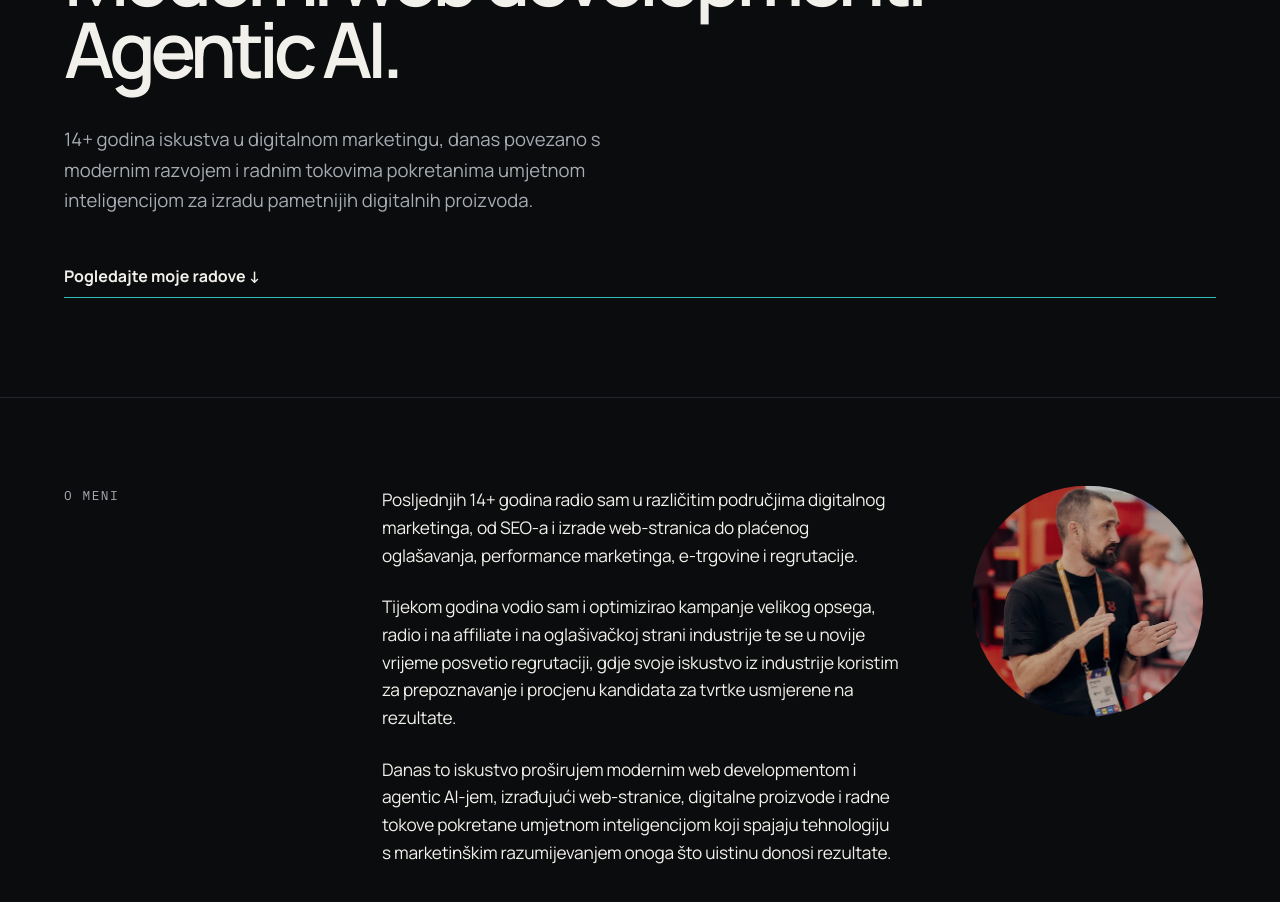
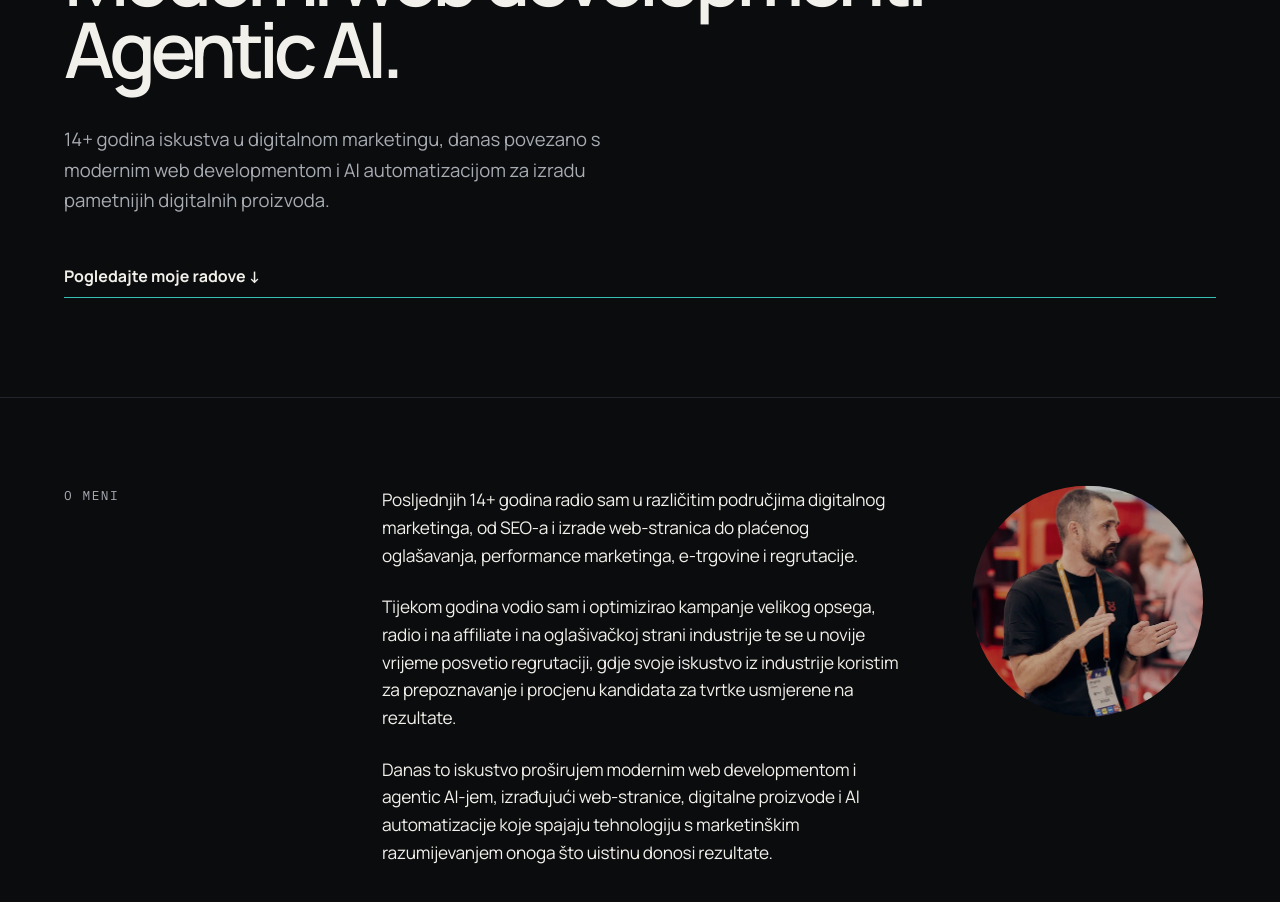
Before and after one commit to angeloroic/angeloroic.com, a Next.js app: page /hr in a window 1280 px wide. Shown: the part 340-1242 px from the top of the page. Built offline with nearby package versions, Linux system fonts and the light colour scheme.

Commit message:
Refine Croatian AI copy

```diff
--- a/content/site.ts
+++ b/content/site.ts
@@ -100,7 +100,7 @@ export const croatianContent: SiteContent = {
   nav: { about: "O meni", work: "Radovi", experience: "Iskustvo", contact: "Kontakt" },
   hero: {
     title: "Digitalni marketing.\nModerni web development.\nAgentic AI.",
-    copy: "14+ godina iskustva u digitalnom marketingu, danas povezano s modernim razvojem i radnim tokovima pokretanima umjetnom inteligencijom za izradu pametnijih digitalnih proizvoda.",
+    copy: "14+ godina iskustva u digitalnom marketingu, danas povezano s modernim web developmentom i AI automatizacijom za izradu pametnijih digitalnih proizvoda.",
     cta: "Pogledajte moje radove ↓",
   },
   about: {
@@ -108,7 +108,7 @@ export const croatianContent: SiteContent = {
     paragraphs: [
       "Posljednjih 14+ godina radio sam u različitim područjima digitalnog marketinga, od SEO-a i izrade web-stranica do plaćenog oglašavanja, performance marketinga, e-trgovine i regrutacije.",
       "Tijekom godina vodio sam i optimizirao kampanje velikog opsega, radio i na affiliate i na oglašivačkoj strani industrije te se u novije vrijeme posvetio regrutaciji, gdje svoje iskustvo iz industrije koristim za prepoznavanje i procjenu kandidata za tvrtke usmjerene na rezultate.",
-      "Danas to iskustvo proširujem modernim web developmentom i agentic AI-jem, izrađujući web-stranice, digitalne proizvode i radne tokove pokretane umjetnom inteligencijom koji spajaju tehnologiju s marketinškim razumijevanjem onoga što uistinu donosi rezultate.",
+      "Danas to iskustvo proširujem modernim web developmentom i agentic AI-jem, izrađujući web-stranice, digitalne proizvode i AI automatizacije koje spajaju tehnologiju s marketinškim razumijevanjem onoga što uistinu donosi rezultate.",
     ],
   },
   work: { label: "Projekti" },
```
